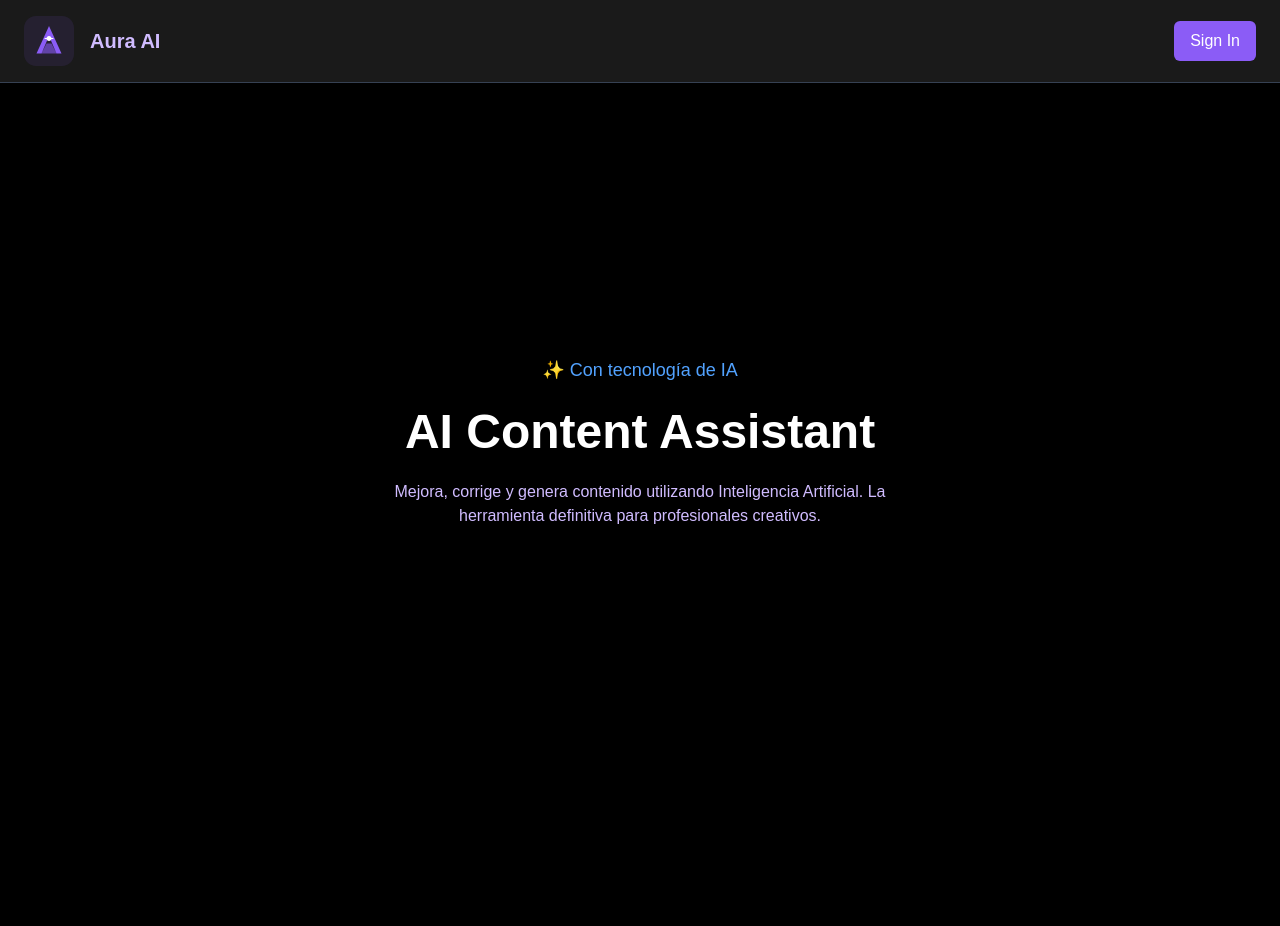
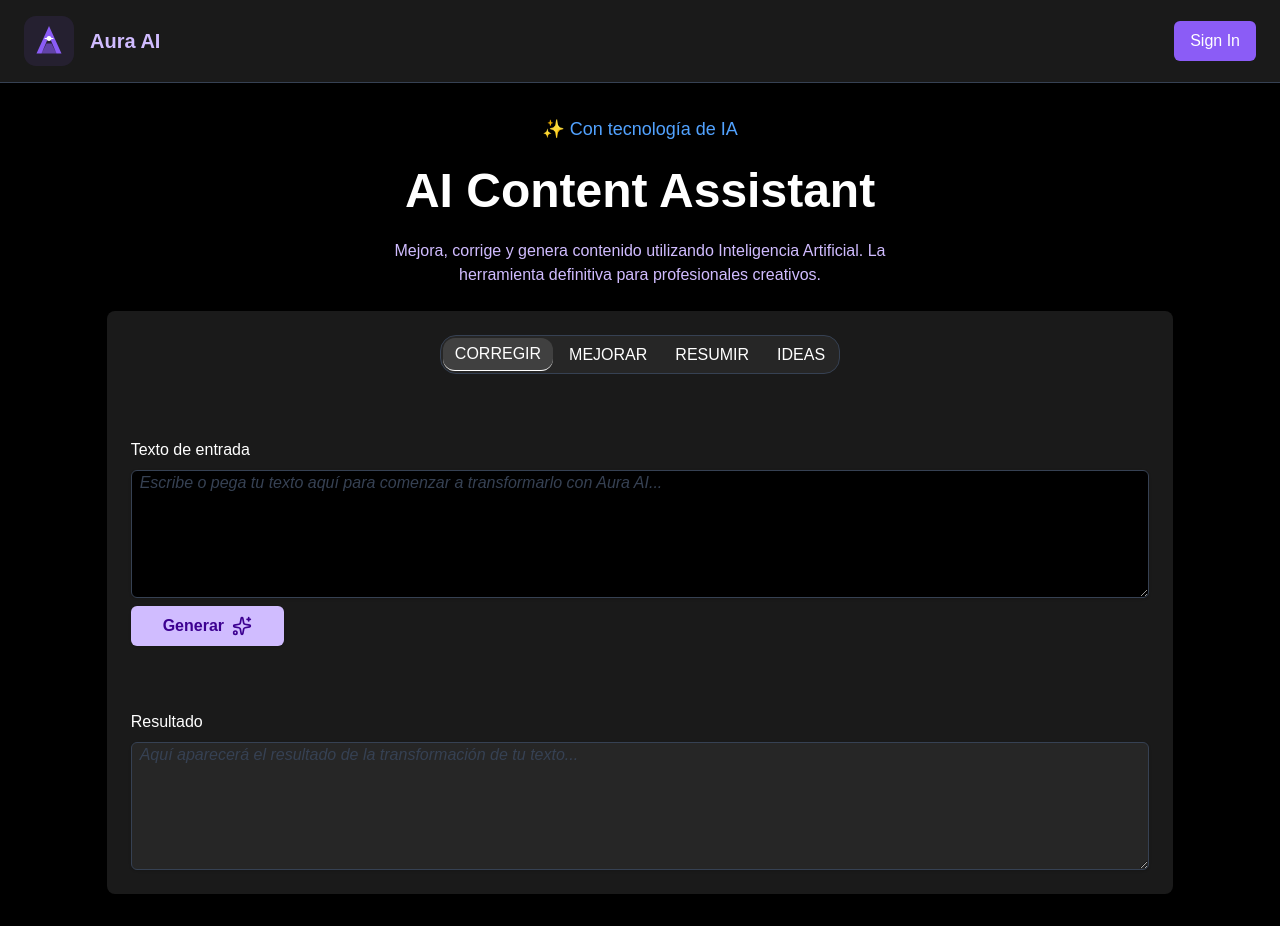
Before and after one commit to Tolo0322/Aura-AI, a Next.js app: page / in a window 1280 px wide. Before the commit the page ends 800 px from the top, so only its background shows below. Built offline with nearby package versions, Linux system fonts and the light colour scheme.

Commit message:
add ProductPreview component to Home page; update layout for better user experience

```diff
--- a/src/app/page.tsx
+++ b/src/app/page.tsx
@@ -1,12 +1,14 @@
 import { Hero } from "@/components/home/hero";
+import { ProductPreview } from "@/components/home/product-preview";
 
 
 export default function Home() {
   return (
     <>
 
-      <div className="flex-1 flex justify-center">
+      <div className="flex flex-col items-center justify-center gap-6 py-8">
         <Hero />
+        <ProductPreview />
       </div>
     </>
   );
--- /dev/null
+++ b/src/components/home/product-preview.tsx
@@ -0,0 +1,133 @@
+"use client";
+import { Sparkles } from "lucide-react";
+import { useState } from "react";
+
+
+
+
+export function ProductPreview() {
+
+    const [mode, setMode] = useState("correction");
+    const [inputText, setInputText] = useState("");
+    const [result, setResult] = useState("");
+
+    const handleModeChange = (newMode: string) => {
+        setMode(newMode);
+        setResult("");
+    }
+
+    const handleclick = ({inputText}: {inputText: string}) => {
+        if (inputText.trim() === "") {
+            alert("Por favor, ingresa un texto antes de generar el resultado.");
+            return;
+        }
+
+
+        let contain = "";
+
+        if (mode === "correction") {
+            contain = "Corregir el siguiente texto: " + inputText;
+        }else if (mode === "improve") {
+            contain = "Mejorar el siguiente texto: " + inputText;
+        }else if (mode === "summarize") {
+            contain = "Resumir el siguiente texto: " + inputText;
+        }else if (mode === "ideas") {
+            contain = "Generar ideas a partir del siguiente texto: " + inputText;
+        }
+        return setResult(contain);
+    }
+
+
+    return (
+        <section className="w-full max-w-7xl " >
+            <div className="flex flex-col items-center justify-center bg-surface gap-6 text-center w-10/12   mx-auto p-6 rounded-lg shadow-md">
+                <div className="flex flex-wrap items-center justify-center gap-1 text-center p-0.5 px-0.5 border rounded-2xl border-gray-700 bg-neutral-800">
+                    <button
+                        className={`
+                            rounded-xl px-3 py-1
+                            hover:bg-neutral-700 hover:text-white
+                            active:bg-neutral-700 active:border-b active:text-white
+                            focus:outline-none focus:border-b focus:bg-neutral-700
+                            transition-all duration-150
+                            ${mode === "correction"
+                                ? 'bg-neutral-700 text-white border-b border-b-white'
+                                : ''
+                            }
+                        `}
+                        onClick={() => handleModeChange("correction")}
+                    >
+                        CORREGIR
+                    </button>
+
+                    <button
+                        className={`
+                            rounded-xl px-3 py-1
+                            hover:bg-neutral-700 hover:text-white
+                            active:bg-neutral-700 active:border-b active:text-white
+                            focus:outline-none focus:border-b focus:bg-neutral-700
+                            transition-all duration-150
+                            ${mode === "improve"
+                                ? 'bg-neutral-700 text-white border-b border-b-white'
+                                : ''
+                            }
+                        `}
+                        onClick={() => handleModeChange("improve")}
+                    >
+                        MEJORAR
+                    </button>
+
+                    <button
+                        className={`
+                            rounded-xl px-3 py-1
+                            hover:bg-neutral-700 hover:text-white
+                            active:bg-neutral-700 active:border-b active:text-white
+                            focus:outline-none focus:border-b focus:bg-neutral-700
+                            transition-all duration-150
+                            ${mode === "summarize"
+                                ? 'bg-neutral-700 text-white border-b border-b-white'
+                                : ''
+                            }
+                        `}
+                        onClick={() => handleModeChange("summarize")}
+                    >
+                        RESUMIR
+                    </button>
+
+                    <button
+                        className={`
+                            rounded-xl px-3 py-1
+                            hover:bg-neutral-700 hover:text-white
+                            active:bg-neutral-700 active:border-b active:text-white
+                            focus:outline-none focus:border-b focus:bg-neutral-700
+                            transition-all duration-150
+                            ${mode === "ideas"
+                                ? 'bg-neutral-700 text-white border-b border-b-white'
+                                : ''
+                            }
+                        `}
+                        onClick={() => handleModeChange("ideas")}
+                    >
+                        IDEAS
+                    </button>
+                </div>
+                <div className="flex flex-col items-start justify-center gap-2 text-start  w-full m-10 ">
+                    <label>Texto de entrada</label>
+                    <textarea
+                        onChange={(e) => setInputText(e.target.value)}
+                        value={inputText}
+                        className="w-full h-32 bg-black placeholder:text-gray-700 placeholder:italic px-2 border border-gray-700 rounded-md shadow-sm focus:outline-none focus:ring-2 focus:ring-secondary custom-scrollbar " placeholder="Escribe o pega tu texto aquí para comenzar a transformarlo con Aura AI...">
+                        </textarea>
+                    <button
+                        onClick={() => handleclick({ inputText })}
+                        className="flex items-center justify-center gap-2 bg-primary hover:bg-secondary-hover text-secondary-foreground font-bold py-2 px-8 rounded-md shadow-sm focus:outline-none focus:ring-2 focus:ring-secondary">Generar <Sparkles size={20} />
+                    </button>
+                </div>
+                <div className="flex flex-col items-start justify-center gap-2 text-center w-full">
+                    <label>Resultado</label>
+                    <textarea value={result} readOnly className="w-full h-32 bg-neutral-800 placeholder:text-gray-700 placeholder:italic px-2 border border-gray-700 rounded-md shadow-sm" placeholder="Aquí aparecerá el resultado de la transformación de tu texto...">
+                    </textarea>
+                </div>
+            </div>
+        </section>
+    )
+}
```
Also changed, not shown: src/components/home/product-preview/InputPanel.tsx (added).
